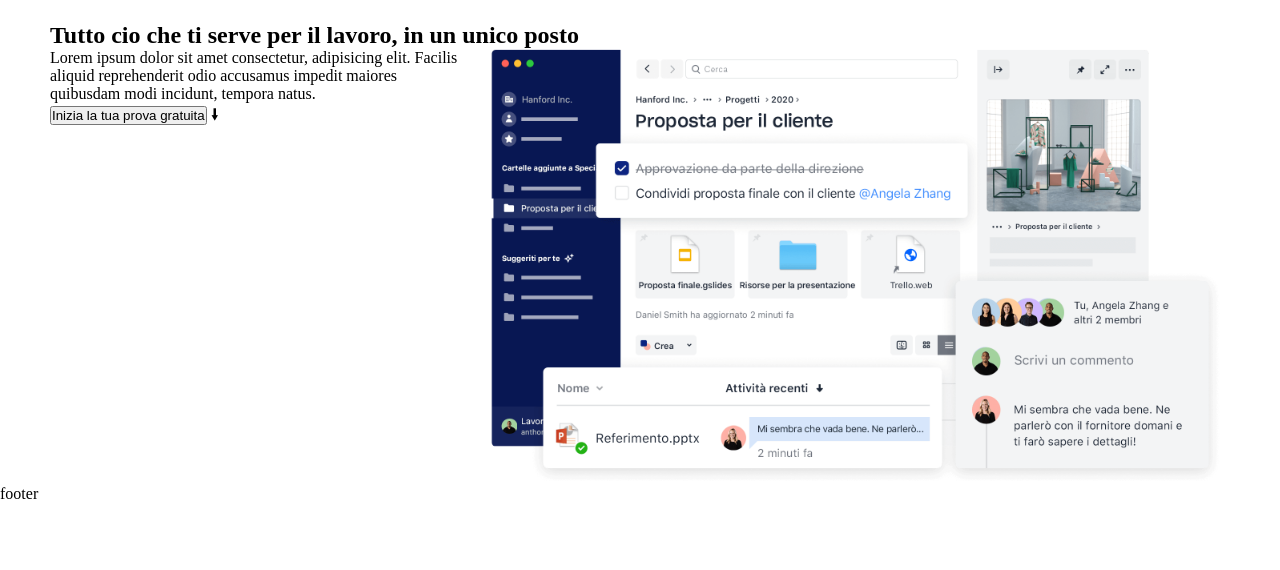
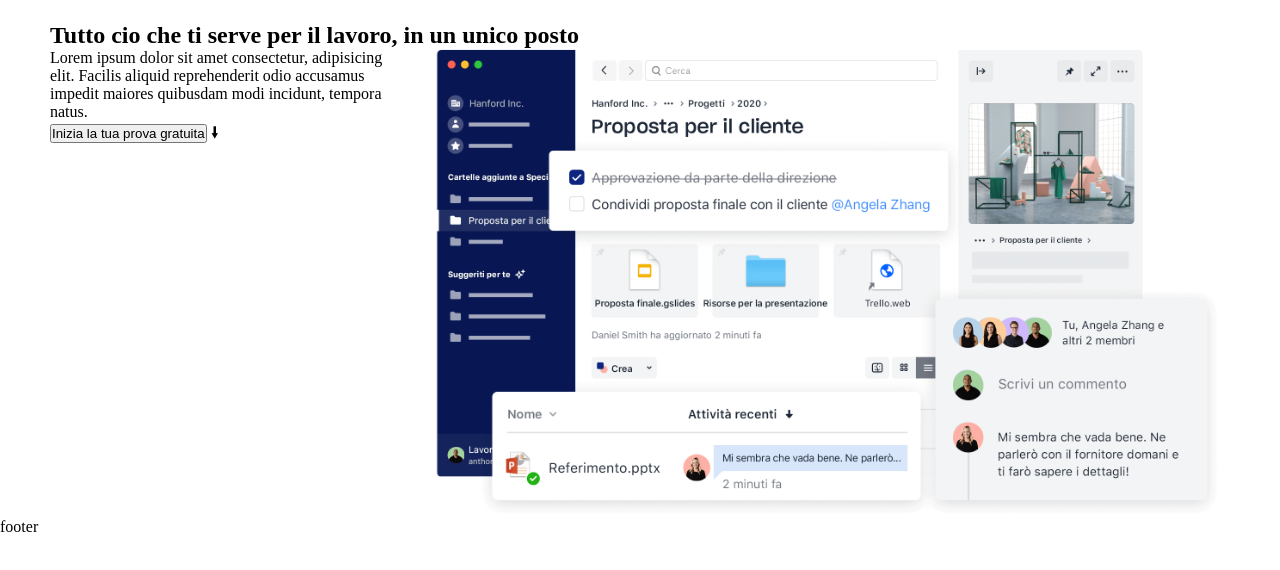
Before and after one commit to angel-kr/htmlcss-dropbox, a plain HTML site: page index.html in a window 1280 px wide. Shown: the part 58-628 px from the top of the page. Drawn offline with Linux system fonts and the light colour scheme.

Commit message:
wrapped jumbo-section

```diff
--- a/css/style.css
+++ b/css/style.css
@@ -4,6 +4,10 @@
     margin: 0px;
     padding: 0px;
     box-sizing: border-box;
+}
+
+img {
+    max-width: 100%;
 }
 
 /* } *****************************************/
@@ -125,8 +129,9 @@ header {
 
 /* Building document structural support */
 
-img {
-    max-width: 100%;
+
+.row {
+    flex-wrap: wrap;
 }
 
 .container {
@@ -135,7 +140,14 @@ img {
     margin-right: auto;
 }
 
+.col-100 {
+    width: 100%;
+}
+
 .col-30 {
-    border-width: 10px;
-    border-color: red;
+    width: 30%;
 }
+
+.col-70 {
+    width: 70%;
+}
--- a/index.html
+++ b/index.html
@@ -31,8 +31,10 @@
     <main>
         <section class="intro-section">
             <div class="container">
-                <h1>Tutto cio che ti serve per il lavoro, in un unico posto</h1>
                 <div class="row d-flex jumbo-section">
+                    <div class="col-100">
+                        <h1>Tutto cio che ti serve per il lavoro, in un unico posto</h1>
+                    </div>
                     <div class="col-30">
                         <p>Lorem ipsum dolor sit amet consectetur, adipisicing elit.
                             Facilis aliquid reprehenderit odio accusamus impedit maiores
```
